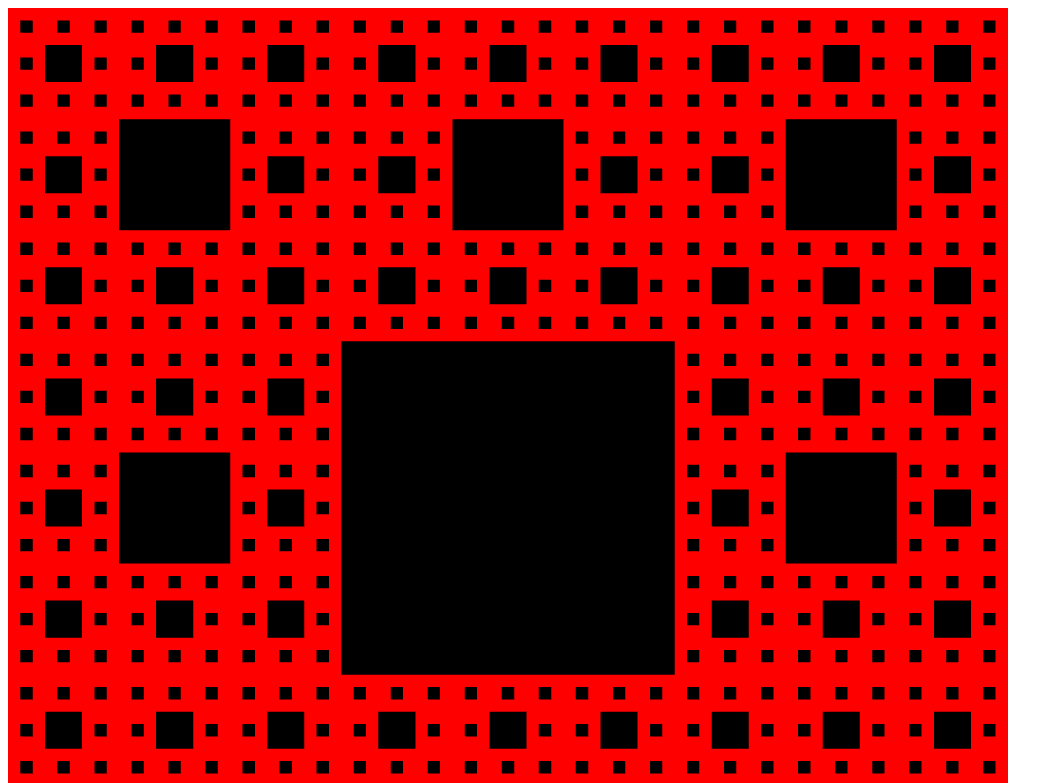
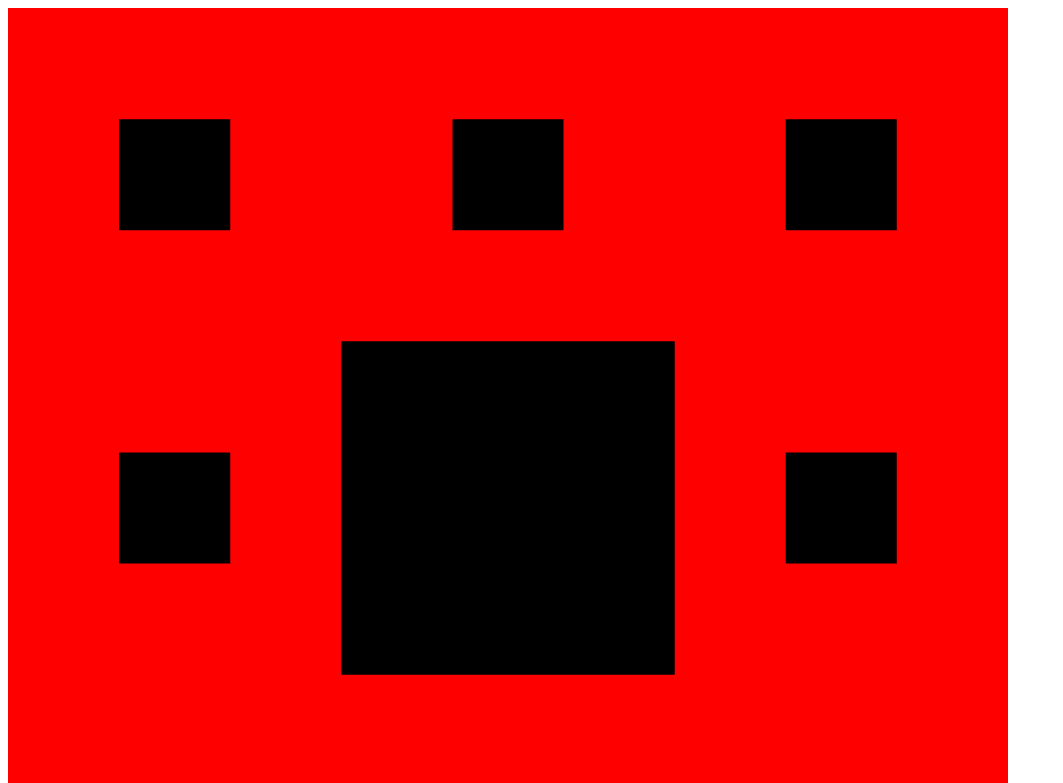
Before and after one commit to zboronka/csc470, a plain HTML site: page sierpinski.html in a window 1280 px wide. Shown: the top 783 px of the page, without its empty margins (0-1063 px from the left). Drawn offline with Linux system fonts and the light colour scheme.

Commit message:
Switched proccessing to gpu, no longer recursive

```diff
--- a/sierpinski.html
+++ b/sierpinski.html
@@ -3,11 +3,15 @@
 	<head>
 		<script id="vertex-shader" type="x-shader/x-vertex">
 			attribute vec4 vPosition;
+			uniform mat4 mICenter;
+			uniform mat4 mCenter;
+			uniform mat4 mScale;
+			uniform mat4 mTranslate;
 
 			void
 			main()
 			{
-				gl_Position = vPosition;
+				gl_Position = mTranslate*mCenter*mScale*mICenter*vPosition;
 			}
 		</script>
 		<script id="fragment-shader" type="x-shader/x-fragment">
--- a/sierpinski.js
+++ b/sierpinski.js
@@ -2,13 +2,18 @@ var gl;
 var points = [];
 const third = .333333333333;
 var scale = scalem(third, third, 1);
+var mICenter;
+var mCenter;
+var mScale;
+var mTranslate;
+var program;
 
 document.getElementById("draw").onclick = function() {
 	draw(document.getElementById("level").value);
 };
 
 window.onload = function init() {
-	draw(3);
+	draw(1);
 }
 
 function draw(level) {
@@ -17,6 +22,28 @@ function draw(level) {
 
     gl = WebGLUtils.setupWebGL( canvas );
     if ( !gl ) { alert( "WebGL isn't available" ); }
+
+    //
+    //  Configure WebGL
+    //
+    gl.viewport( 0, 0, canvas.width, canvas.height );
+    gl.clearColor( 1.0, 0.0, 0.0, 1.0 );
+
+    //  Load shaders and initialize attribute buffers
+
+    program = initShaders( gl, "vertex-shader", "fragment-shader" );
+    gl.useProgram( program );
+
+	mICenter = gl.getUniformLocation(program, "mICenter");
+	mCenter = gl.getUniformLocation(program, "mCenter");
+	mScale = gl.getUniformLocation(program, "mScale");
+	mTranslate = gl.getUniformLocation(program, "mTranslate");
+	gl.uniformMatrix4fv(mICenter, false, flatten(translate(0,0,0)));
+	gl.uniformMatrix4fv(mScale, false, flatten(translate(0,0,0)));
+	gl.uniformMatrix4fv(mCenter, false, flatten(translate(0, 0, 0)));
+	gl.uniformMatrix4fv(mTranslate, false, flatten(translate(0, 0, 0)));
+
+    gl.clear( gl.COLOR_BUFFER_BIT );
 
     // Four Vertices
     var vertices = [
@@ -27,17 +54,10 @@ function draw(level) {
     ];
 
 	divideSquare(vertices[0], vertices[1], vertices[2], vertices[3], level);
+}
 
-    //
-    //  Configure WebGL
-    //
-    gl.viewport( 0, 0, canvas.width, canvas.height );
-    gl.clearColor( 1.0, 0.0, 0.0, 1.0 );
-
-    //  Load shaders and initialize attribute buffers
-
-    var program = initShaders( gl, "vertex-shader", "fragment-shader" );
-    gl.useProgram( program );
+function square(a, b, c, d) {
+	points.push(a, b, c, d, b, c);
 
     // Load the data into the GPU
 
@@ -51,11 +71,9 @@ function draw(level) {
     gl.vertexAttribPointer( vPosition, 2, gl.FLOAT, false, 0, 0 );
     gl.enableVertexAttribArray( vPosition );
 
-    render();
-}
+    gl.drawArrays( gl.TRIANGLES, 0, points.length );
 
-function square(a, b, c, d) {
-	points.push(a, b, c, d, b, c);
+	points = []
 }
 
 function divideSquare(a, b, c, d, count) {
@@ -79,14 +97,26 @@ function divideSquare(a, b, c, d, count) {
 		var upl = translate(-ab,ab,0);
 
 		divideSquare(a, b, c, d, count);
-		divideSquare(sMove(mid, up, a), sMove(mid, up, b), sMove(mid, up, c), sMove(mid, up, d), count);
-		divideSquare(sMove(mid, upr, a), sMove(mid, upr, b), sMove(mid, upr, c), sMove(mid, upr, d), count);
-		divideSquare(sMove(mid, r, a), sMove(mid, r, b), sMove(mid, r, c), sMove(mid, r, d), count);
-		divideSquare(sMove(mid, dnr, a), sMove(mid, dnr, b), sMove(mid, dnr, c), sMove(mid, dnr, d), count);
-		divideSquare(sMove(mid, dn, a), sMove(mid, dn, b), sMove(mid, dn, c), sMove(mid, dn, d), count);
-		divideSquare(sMove(mid, dnl, a), sMove(mid, dnl, b), sMove(mid, dnl, c), sMove(mid, dnl, d), count);
-		divideSquare(sMove(mid, l, a), sMove(mid, l, b), sMove(mid, l, c), sMove(mid, l, d), count);
-		divideSquare(sMove(mid, upl, a), sMove(mid, upl, b), sMove(mid, upl, c), sMove(mid, upl, d), count);
+		gl.uniformMatrix4fv(mICenter, false, flatten(inverse(translate(mid[0], mid[1], 0))));
+		gl.uniformMatrix4fv(mCenter, false, flatten(translate(mid[0], mid[1], 0)));
+		gl.uniformMatrix4fv(mScale, false, flatten(scale));
+
+		gl.uniformMatrix4fv(mTranslate, false, flatten(up));
+		divideSquare(a, b, c, d, count);
+		gl.uniformMatrix4fv(mTranslate, false, flatten(upr));
+		divideSquare(a, b, c, d, count);
+		gl.uniformMatrix4fv(mTranslate, false, flatten(r));
+		divideSquare(a, b, c, d, count);
+		gl.uniformMatrix4fv(mTranslate, false, flatten(dnr));
+		divideSquare(a, b, c, d, count);
+		gl.uniformMatrix4fv(mTranslate, false, flatten(dn));
+		divideSquare(a, b, c, d, count);
+		gl.uniformMatrix4fv(mTranslate, false, flatten(dnl));
+		divideSquare(a, b, c, d, count);
+		gl.uniformMatrix4fv(mTranslate, false, flatten(l));
+		divideSquare(a, b, c, d, count);
+		gl.uniformMatrix4fv(mTranslate, false, flatten(upl));
+		divideSquare(a, b, c, d, count);
 	}
 }
 
```
